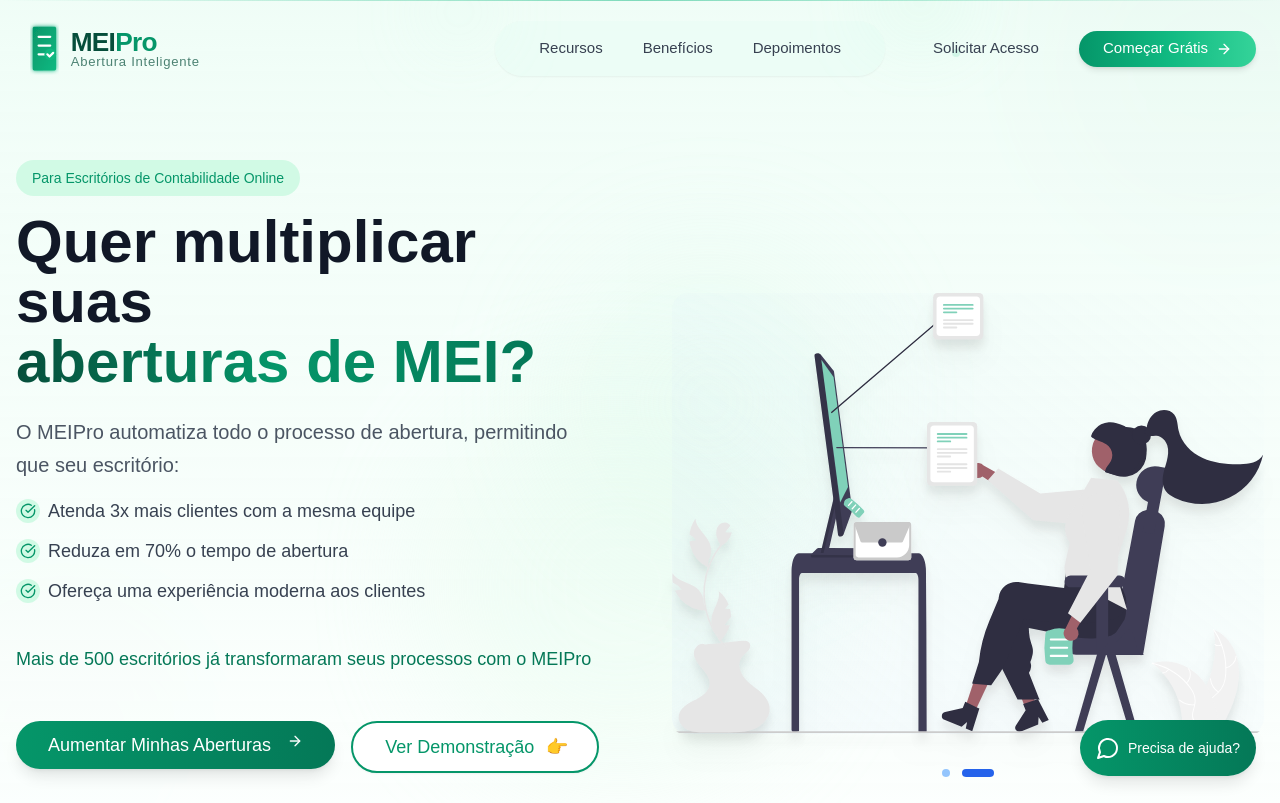
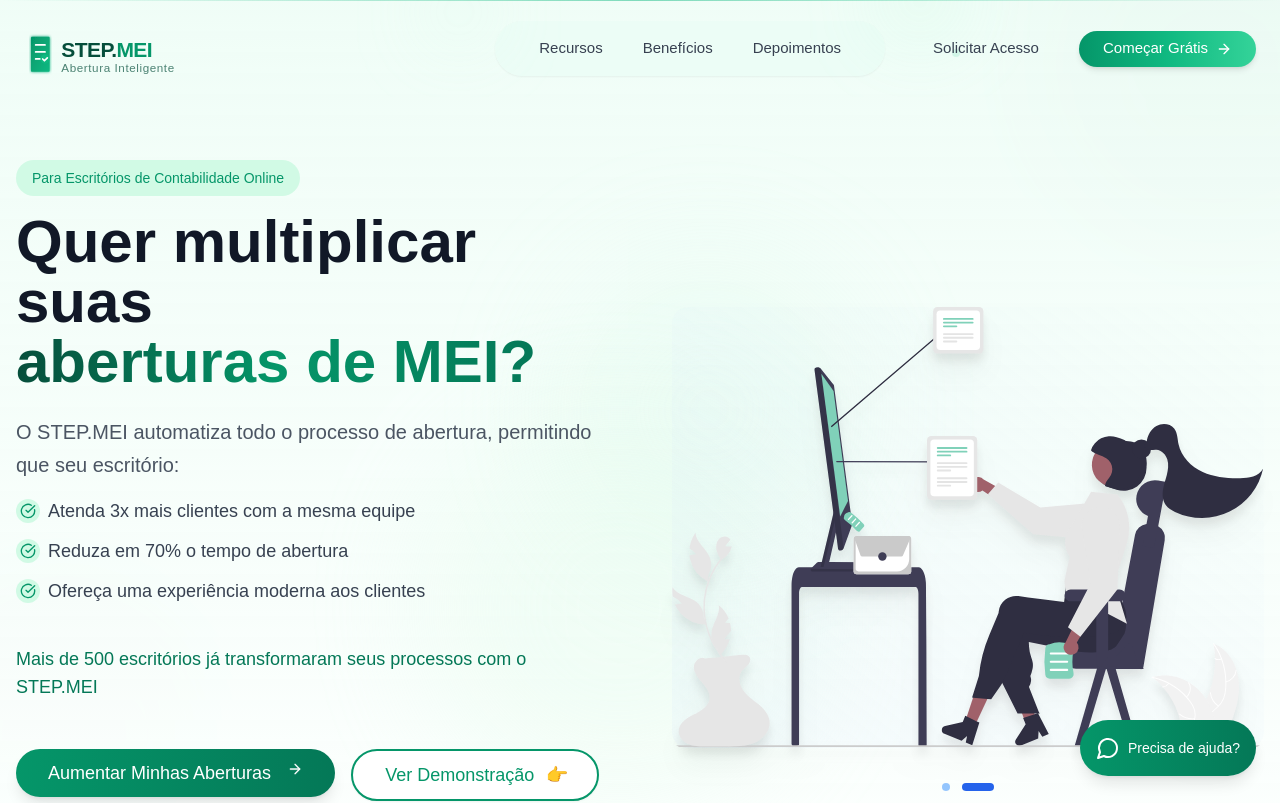
Before and after one commit to PFelipe15/landingpage, a Next.js app: page / in a window 1280 px wide. Shown: the top 803 px of the page. Built offline with nearby package versions, Linux system fonts and the light colour scheme.

Commit message:
new name

```diff
--- a/src/app/page.tsx
+++ b/src/app/page.tsx
@@ -260,7 +260,7 @@
 
                     <div className="flex flex-col gap-4">
                       <p className="text-xl text-gray-600 leading-relaxed max-w-xl">
-                        O MEIPro automatiza todo o processo de abertura, permitindo que seu escritório:
+                        O STEP.MEI automatiza todo o processo de abertura, permitindo que seu escritório:
                       </p>
 
                       <ul className="space-y-3">
@@ -287,7 +287,7 @@
 
                     <div className="pt-4">
                       <p className="text-lg text-emerald-700 font-medium mb-6">
-                        Mais de 500 escritórios já transformaram seus processos com o MEIPro
+                        Mais de 500 escritórios já transformaram seus processos com o STEP.MEI
                       </p>
                     </div>
                   </div>
@@ -413,7 +413,7 @@
                 Transforme a Burocracia em Diversão
               </h2>
               <p className="text-xl text-emerald-600 max-w-3xl mx-auto">
-                Enquanto outras plataformas mantêm o processo tradicional, o MEIPro revoluciona
+                Enquanto outras plataformas mantêm o processo tradicional, o STEP.MEI revoluciona
                 a experiência do seu cliente através da gamificação, tornando cada etapa da
                 abertura do MEI em uma jornada envolvente e recompensadora
               </p>
@@ -541,7 +541,7 @@
               className="text-center mb-16"
             >
               <h2 className="text-4xl font-bold text-emerald-900 mb-4">
-                Como o MEIPro Funciona
+                Como o STEP.MEI Funciona
               </h2>
               <p className="text-xl text-emerald-600 max-w-2xl mx-auto">
                 Uma plataforma completa que simplifica todo o processo de abertura do MEI
@@ -725,7 +725,7 @@
                             Já tenho um site
                           </h3>
                           <p className="text-emerald-600 text-lg mb-8">
-                            Integre o MEIPro ao seu site existente
+                            Integre o STEP.MEI ao seu site existente
                           </p>
                         </div>
                         <ul className="space-y-4 mb-8">
@@ -862,7 +862,7 @@
         <div className="container mx-auto px-4">
           <div className="grid grid-cols-1 md:grid-cols-4 gap-8">
             <div>
-              <h4 className="text-lg font-bold mb-4">MEIPro</h4>
+              <h4 className="text-lg font-bold mb-4">STEP.MEI</h4>
               <p className="text-emerald-200">
                 Revolucionando a abertura de MEI com gamificação e tecnologia.
               </p>
@@ -933,7 +933,7 @@
           <div className="border-t border-emerald-800 mt-8 pt-8">
             <div className="flex flex-col md:flex-row justify-between items-center gap-4">
               <div className="text-emerald-200 text-sm">
-                &copy; 2024 MEIPro. Todos os direitos reservados.
+                &copy; 2024 STEP.MEI. Todos os direitos reservados.
               </div>
               <div className="flex gap-4">
                 <a href="#" className="text-emerald-200 hover:text-white transition-colors">
--- a/src/components/Logo.tsx
+++ b/src/components/Logo.tsx
@@ -6,7 +6,7 @@
   variant?: 'default' | 'white'
 }
 
-const Logo: React.FC<LogoProps> = ({ width = 120, height = 40, variant = 'default' }) => {
+const Logo: React.FC<LogoProps> = ({ width = 130, height = 40, variant = 'default' }) => {
   const textColor = variant === 'white' ? '#FFFFFF' : '#064E3B'
   const accentColor = '#059669'
 
@@ -14,7 +14,7 @@
     <svg
       width={width}
       height={height}
-      viewBox="0 0 120 40"
+      viewBox="0 0 150 30"
       fill="none"
       xmlns="http://www.w3.org/2000/svg"
       preserveAspectRatio="xMidYMid meet"
@@ -80,15 +80,16 @@
           fill={textColor}
           letterSpacing="-0.5"
         >
-          MEI
-          <tspan fill={accentColor} letterSpacing="-0.5">Pro</tspan>
+          STEP.
+
+          <tspan fill={accentColor} letterSpacing="-0.5">MEI</tspan>
         </text>
 
         <text
           x="32"
-          y="32"
+          y="35"
           fontFamily="Arial, sans-serif"
-          fontSize="9"
+          fontSize="10"
           fill={textColor}
           opacity="0.7"
           letterSpacing="0.5"
```
